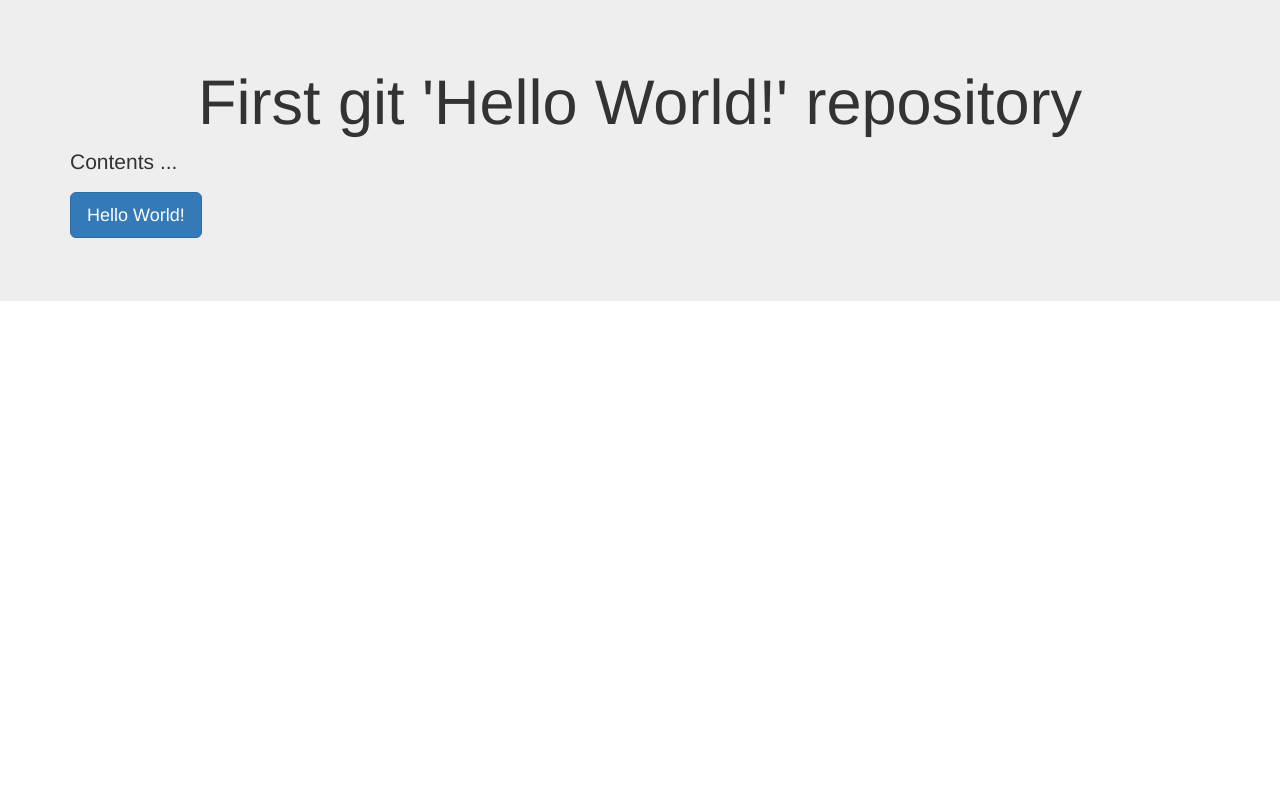
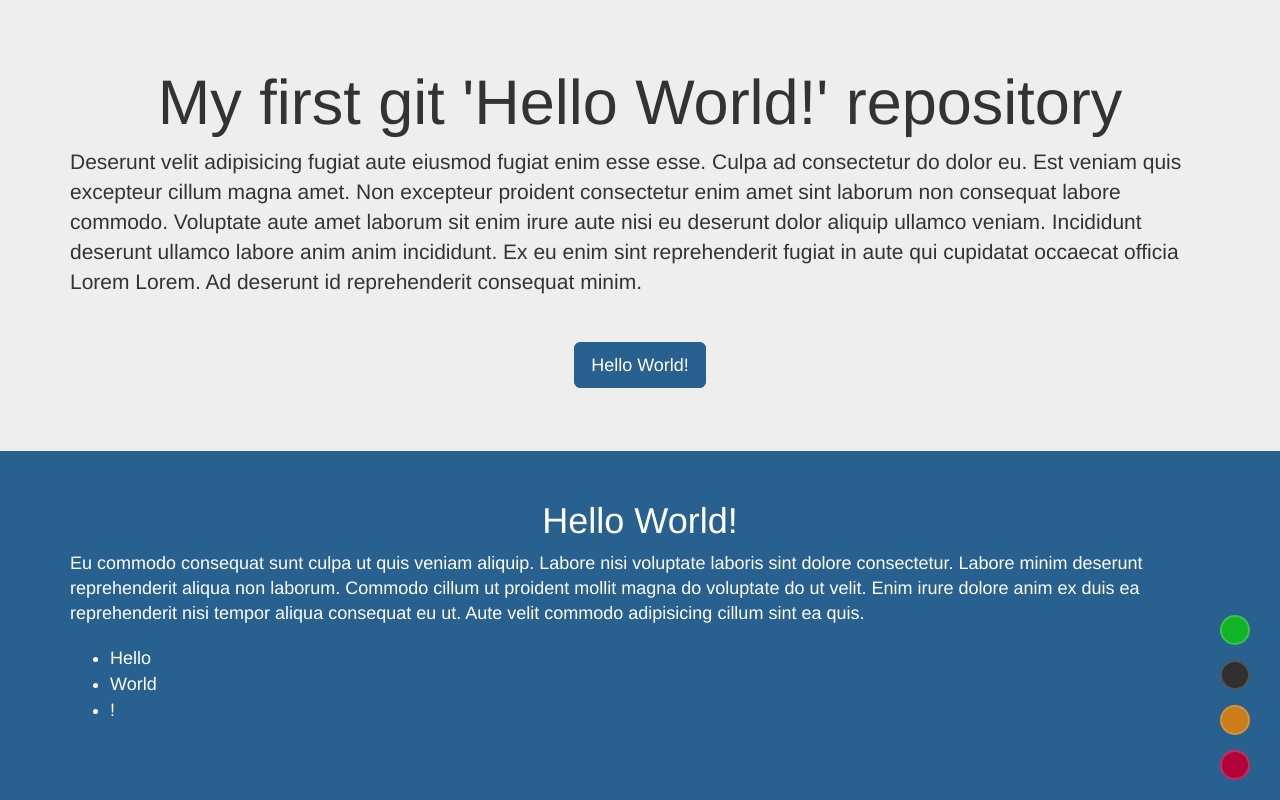
Before and after one commit to AngryKitten91/hello-world, a website: page index.html in a window 1280 px wide. Both pictures are taken after a click on the link "Hello World!". Drawn offline with nearby package versions, Linux system fonts and the light colour scheme.

Commit message:
Third commit: Added jQuery, css and some cool stuff

```diff
--- /dev/null
+++ b/css/main.css
@@ -0,0 +1,56 @@
+:root{
+    --bg-color:#286090;
+}
+
+body{
+    background-color: var(--bg-color);
+}
+
+.hello{
+    background-color: var(--bg-color);
+    border-color: var(--bg-color);
+}
+
+.hello:hover{
+    background-color: var(--bg-color);
+    border-color: var(--bg-color);
+}
+
+.lead, .content ul{
+    font-size: 18px;
+}
+
+.content{
+    display: none;
+    color: #fff;
+}
+
+.color-pick span{
+    height: 30px;
+    width: 30px;
+    cursor: pointer;
+    display: block;
+    margin:15px;
+    border-radius: 30px;
+    border: 2px solid rgba(255, 255, 255, 0.178);
+}
+
+.color-pick{
+    position: fixed;
+    right: 15px;
+    bottom: 5px;
+}
+
+/* COLORS FOR THEME PICKER */
+.color-pick span:nth-child(1){
+    background-color: #11b427;
+}
+.color-pick span:nth-child(2){
+    background-color: #303030;
+}
+.color-pick span:nth-child(3){
+    background-color: #ca7d18;
+}
+.color-pick span:nth-child(4){
+    background-color: #b40338;
+}
--- a/index.html
+++ b/index.html
@@ -9,6 +9,8 @@
 
         <!-- Bootstrap CSS -->
         <link href="https://maxcdn.bootstrapcdn.com/bootstrap/3.3.7/css/bootstrap.min.css" rel="stylesheet">
+        <link href="css/main.css" rel="stylesheet">
+        <script src="node_modules\jquery\dist\jquery.min.js"></script>
 
 
     </head>
@@ -18,15 +20,35 @@
 
         <div class="jumbotron">
             <div class="container">
-                <h1 class="text-center">First git 'Hello World!' repository</h1>
-                <p>Contents ...</p>
-                <p>
+                <h1 class="text-center">My first git 'Hello World!' repository</h1>
+                <p>Deserunt velit adipisicing fugiat aute eiusmod fugiat enim esse esse. Culpa ad consectetur do dolor eu. Est veniam quis excepteur cillum magna amet. Non excepteur proident consectetur enim amet sint laborum non consequat labore commodo. Voluptate aute amet laborum sit enim irure aute nisi eu deserunt dolor aliquip ullamco veniam. Incididunt deserunt ullamco labore anim anim incididunt. Ex eu enim sint reprehenderit fugiat in aute qui cupidatat occaecat officia Lorem Lorem. Ad deserunt id reprehenderit consequat minim. <br><br></p>
+                <p class="text-center">
                     <a class="btn btn-primary btn-lg hello">Hello World!</a>
                 </p>
             </div>
         </div>
 
-
+        <div class="container">
+            <div class="row">
+                <div class="col-xs-12 col-sm-12 col-md-12 col-lg-12">
+                    <div class="content">
+                        <h1 class="content text-center">Hello World!</h1>
+                        <p class="lead">Eu commodo consequat sunt culpa ut quis veniam aliquip. Labore nisi voluptate laboris sint dolore consectetur. Labore minim deserunt reprehenderit aliqua non laborum. Commodo cillum ut proident mollit magna do voluptate do ut velit. Enim irure dolore anim ex duis ea reprehenderit nisi tempor aliqua consequat eu ut. Aute velit commodo adipisicing cillum sint ea quis.</p>
+                        <ul>
+                            <li>Hello</li>
+                            <li>World</li>
+                            <li>!</li>
+                        </ul>
+                    </div>
+                </div>
+            </div>
+        </div>
+        <div class="color-pick">
+            <span></span>
+            <span></span>
+            <span></span>
+            <span></span>
+        </div>
         <!-- script -->
         <script src='js/test.js'></script>
     </body>
--- a/js/test.js
+++ b/js/test.js
@@ -1,9 +1,26 @@
 
-window.onload = function() {
 
-    var btn1 = document.getElementsByClassName('hello');
-    btn1[0].addEventListener("click", function() {
-        alert('Hello World!');
+// OLD PURE JS BUTTON
+// window.onload = function() {
+
+//     var btn1 = document.getElementsByClassName('hello');
+//     btn1[0].addEventListener("click", function() {
+//         alert('Hello World!');
+//     });
+
+// };
+
+$(document).ready(function(){
+
+    //HELLO WORLD BUTTON
+    $('.hello').on('click', () => {
+        $('.content').fadeToggle('slow');
     });
 
-};
+    // THEME PICKER
+    $('.color-pick').on('click', 'span',function(){
+        var color = $(this).css('background-color');
+        $(':root').get(0).style.setProperty('--bg-color', color);
+    });
+
+});
```
Also changed, not shown: package.json (added, +19 -0 lines).
